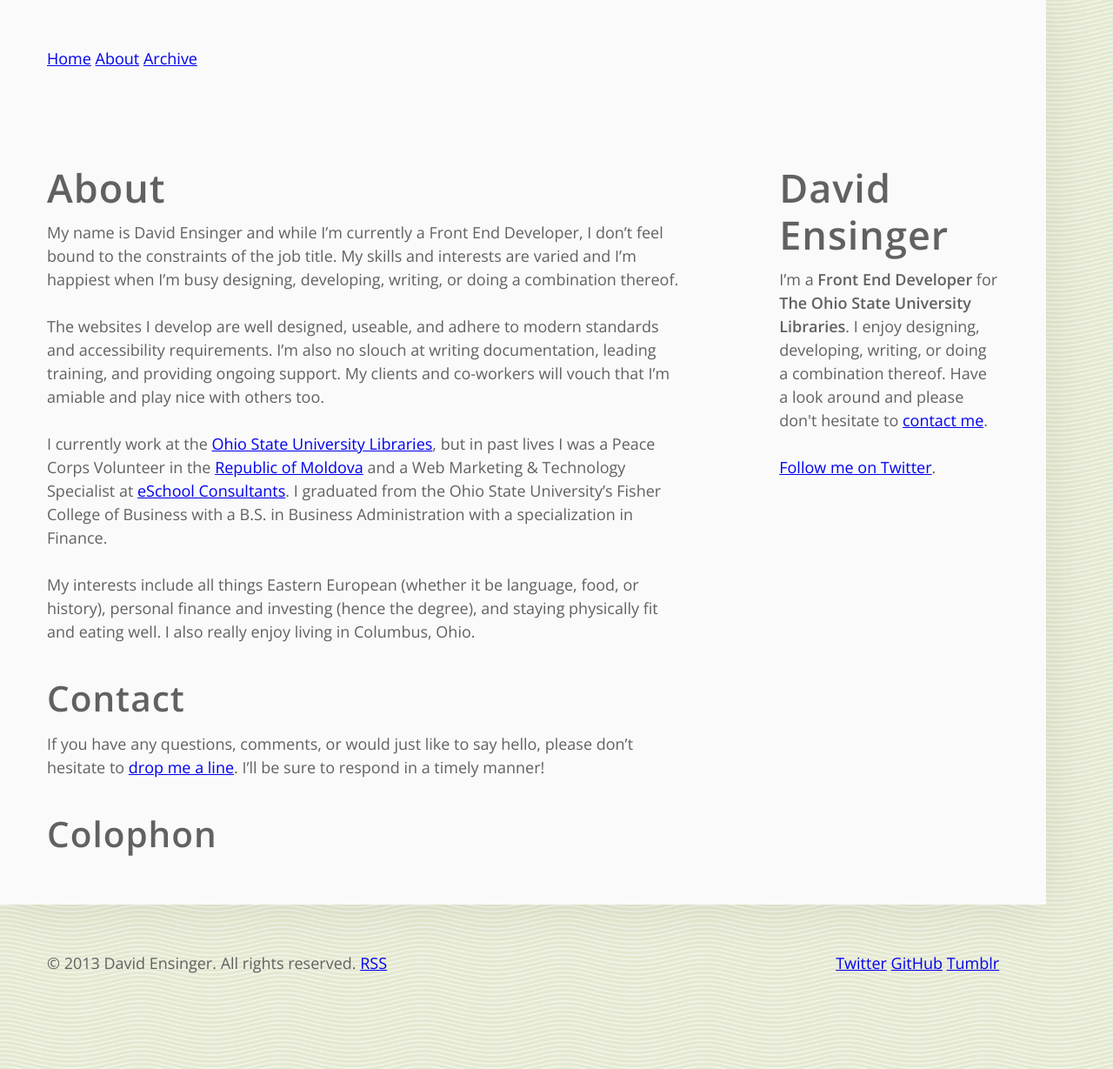
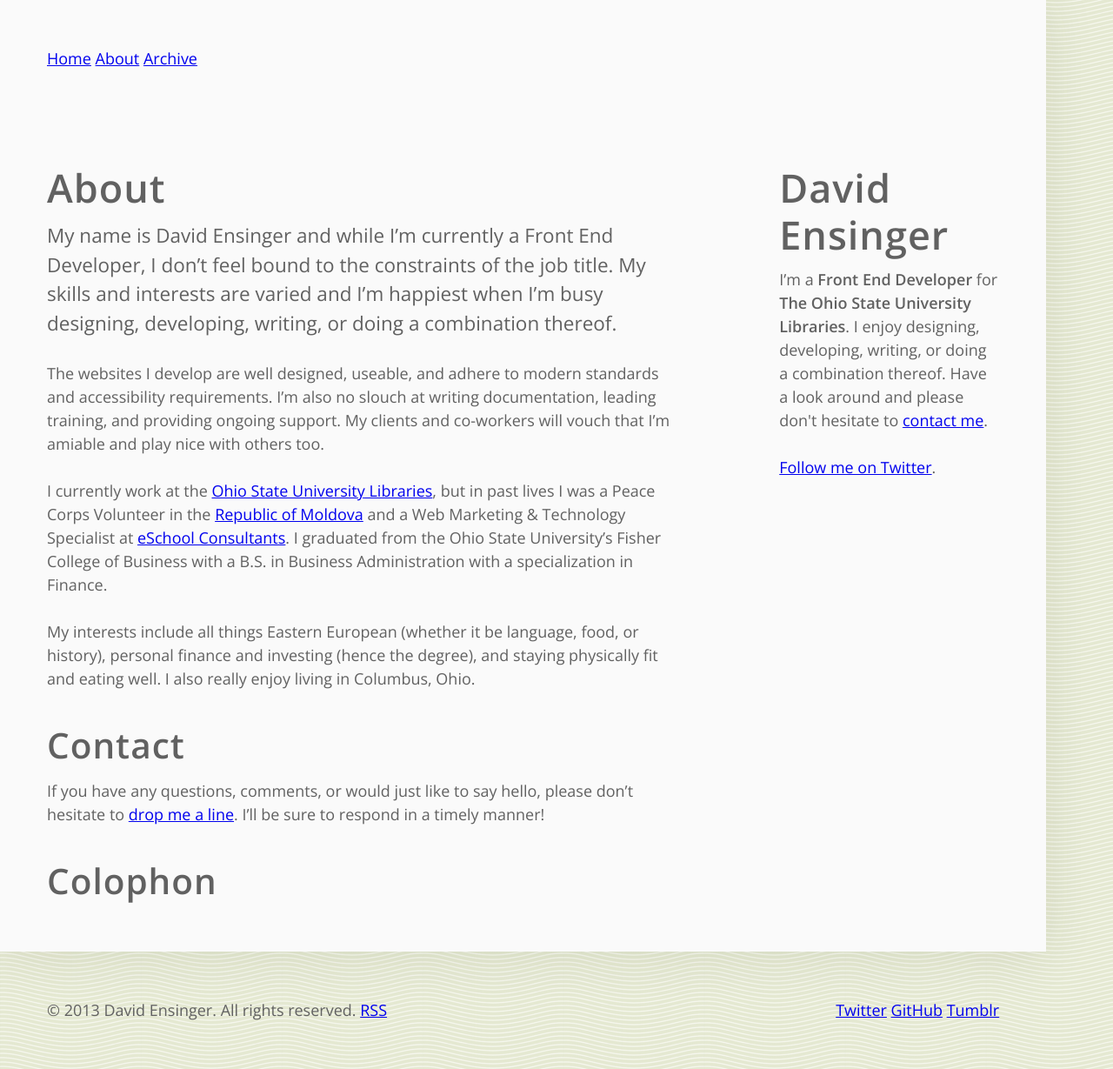
Before and after one commit to davidensinger/davidensinger.github.io, a Jekyll site: the page built from about.md, in a window 1280 px wide. Shown: the whole page at 87% size. Built offline with Jekyll 4.4.1, drawn with Linux system fonts in a browser that asks for light colours; nearby versions of some CDN libraries; Markdown is read by kramdown in place of the engine named in the settings.

Commit message:
Added a .text-intro class to the first paragraph of the About page.

```diff
--- a/about.md
+++ b/about.md
@@ -8,7 +8,7 @@
 
 # About
 
-My name is David Ensinger and while I’m currently a Front End Developer, I don’t feel bound to the constraints of the job title. My skills and interests are varied and I’m happiest when I’m busy designing, developing, writing, or doing a combination thereof.
+<p class="text-intro">My name is David Ensinger and while I’m currently a Front End Developer, I don’t feel bound to the constraints of the job title. My skills and interests are varied and I’m happiest when I’m busy designing, developing, writing, or doing a combination thereof.</p>
 
 The websites I develop are well designed, useable, and adhere to modern standards and accessibility requirements. I’m also no slouch at writing documentation, leading training, and providing ongoing support. My clients and co-workers will vouch that I’m amiable and play nice with others too.
 
```
